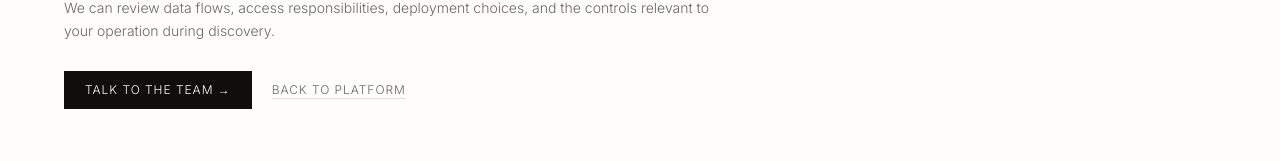
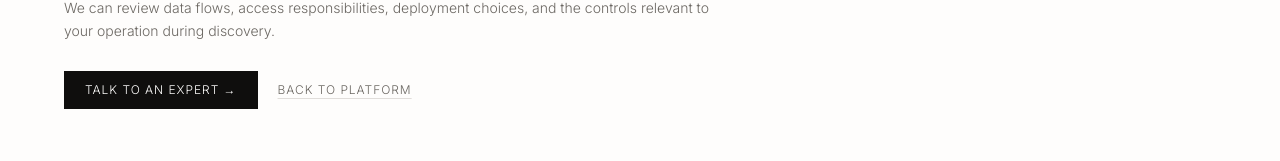
Before and after one commit to vee8899/react-production-, a React (Vite) app: page /security in a window 1280 px wide. Shown: the part 1483-1644 px from the top of the page. Built offline with nearby package versions, Linux system fonts and the light colour scheme; no server answers; a web font is replaced by a local one; what @posthog/react would draw is missing.

Commit message:
rolled back changes

```diff
--- a/src/pages/SecurityPage.tsx
+++ b/src/pages/SecurityPage.tsx
@@ -95,7 +95,7 @@ export default function SecurityPage() {
                 href={contactHref}
                 className="mt-7 inline-flex border border-primary bg-primary px-5 py-3 text-label font-sans uppercase tracking-[0.08em] text-background transition-colors duration-200 hover:bg-transparent hover:text-primary focus-visible:outline focus-visible:outline-2 focus-visible:outline-offset-4 focus-visible:outline-primary"
               >
-                Talk to the team &rarr;
+                Talk to an expert &rarr;
               </a>
               <Link
                 to="/"
```
